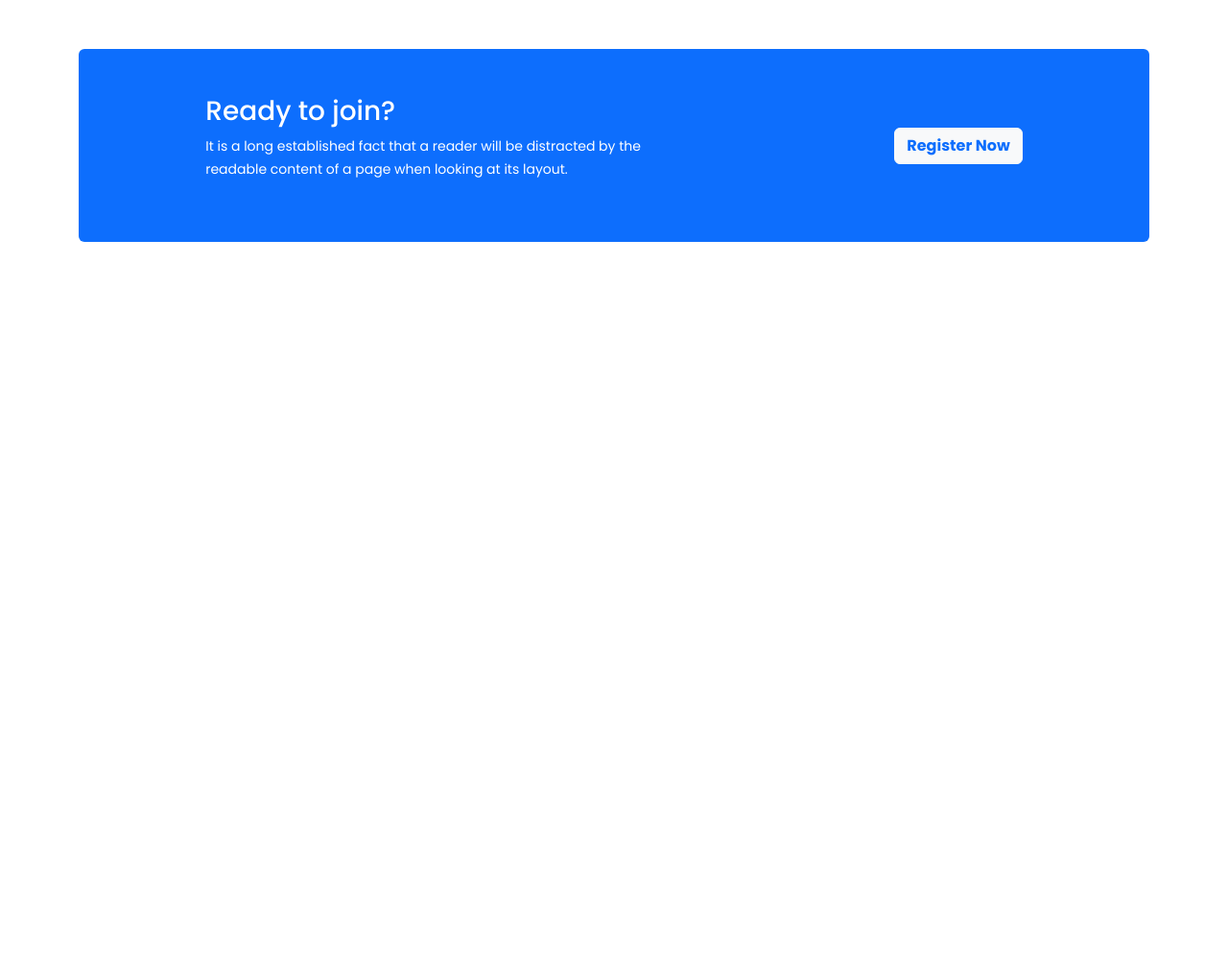
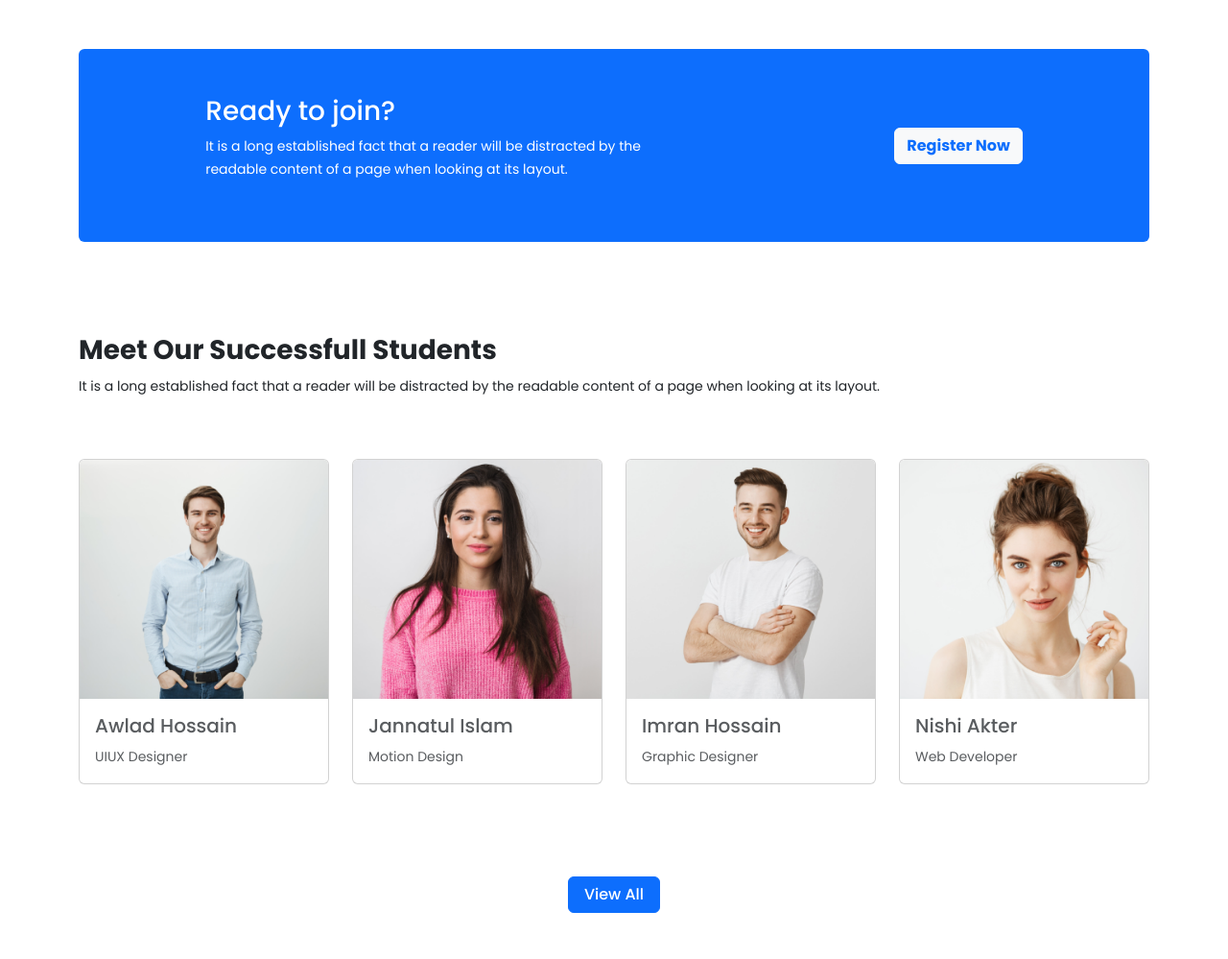
Before and after one commit to rifat-islam2026/Edtech-website-desing, a plain HTML site: page index.html in a window 1280 px wide. Shown: the part 2321-3320 px from the top of the page at 96% size. Before the commit the page ends 2621 px from the top, so only its background shows below. Drawn offline with nearby package versions, Linux system fonts and the light colour scheme.

Commit message:
Students card add

```diff
--- a/index.html
+++ b/index.html
@@ -282,6 +282,68 @@
                 </div>
             </div>
         </section>
+        <!--Student card -->
+        <section>
+            <div id="Students-card-title" class="py-5">
+                <h3 class="fw-bold">Meet Our Successfull Students</h3>
+                <p><small>It is a long established fact that a reader will be distracted by the readable content of a page when looking at its layout.</small></p>
+            </div>
+            <div class="row">
+                <div class="col-lg-3 col-md-6 mb-3">
+                    <div class="card">
+                        <div class="card-img">
+                            <img src="images/student/student-1.png" class="card-img-top"alt="">
+                        </div>
+                        <div class="card-body text-body-secondary">
+                            <h5 class="fw-medium">Awlad Hossain</h5>
+                            <p class="mb-0"><small>UIUX Designer</small></p>
+                        </div>
+                    </div>
+                </div>
+
+                <div class="col-lg-3 col-md-6 mb-3">
+                    <div class="card">
+                        <div class="card-img">
+                            <img src="images/student/student-2.png" class="card-img-top"alt="">
+                        </div>
+                        <div class="card-body text-body-secondary">
+                            <h5 class="fw-medium">Jannatul Islam</h5>
+                            <p class="mb-0"><small>Motion Design</small></p>
+                        </div>
+                    </div>
+                </div>
+
+                <div class="col-lg-3 col-md-6 mb-3">
+                    <div class="card">
+                        <div class="card-img">
+                            <img src="images/student/student-3.png" class="card-img-top"alt="">
+                        </div>
+                        <div class="card-body text-body-secondary">
+                            <h5 class="fw-medium">Imran Hossain</h5>
+                            <p class="mb-0"><small>Graphic Designer</small></p>
+                        </div>
+                    </div>
+                </div>
+
+                <div class="col-lg-3 col-md-6 mb-5">
+                    <div class="card">
+                        <div class="card-img">
+                            <img src="images/student/student-4.png" class="card-img-top"alt="">
+                        </div>
+                        <div class="card-body text-body-secondary">
+                            <h5 class="fw-medium">Nishi Akter</h5>
+                            <p class="mb-0"><small>Web Developer</small></p>
+                        </div>
+                    </div>
+                </div>
+
+            </div>
+            <div class="d-lg-block d-md-none d-block text-center">
+                <button type="button" class="btn btn-primary fw-medium px-3 my-5">View All</button>
+            </div>
+        </section>
+
+
     </main>
     <!--Bootstrap Script link -->
     <script src="https://cdn.jsdelivr.net/npm/bootstrap@5.3.2/dist/js/bootstrap.bundle.min.js"></script>
--- a/styles.css
+++ b/styles.css
@@ -29,7 +29,7 @@ img.rounded.img-fluid.object-fit-cover{
 /*#working-img{
    max-width: 500px;
 }*/
-/*responsive */
+/*responsive Tablate */
 
 @media screen and (max-width:992px){
     #Model{
@@ -41,4 +41,13 @@ img.rounded.img-fluid.object-fit-cover{
     .text-white.text-wrap.px-3{
         text-align: center;
     }
+    #Students-card-title{
+        text-align: center;
+    }
 }
+
+@media screen and (max-width:768px){
+    .card-body{
+        text-align: center;
+    }
+}
```
